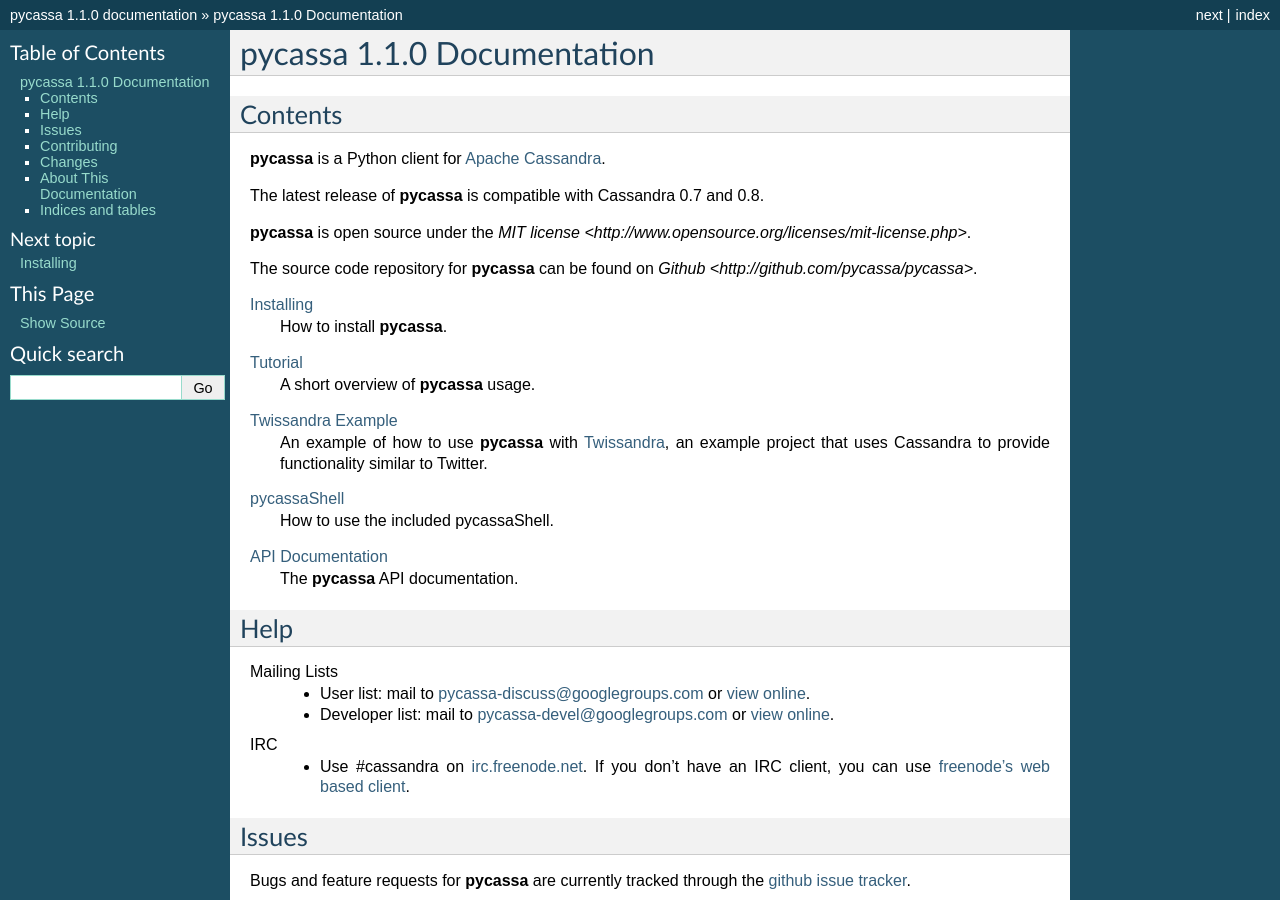
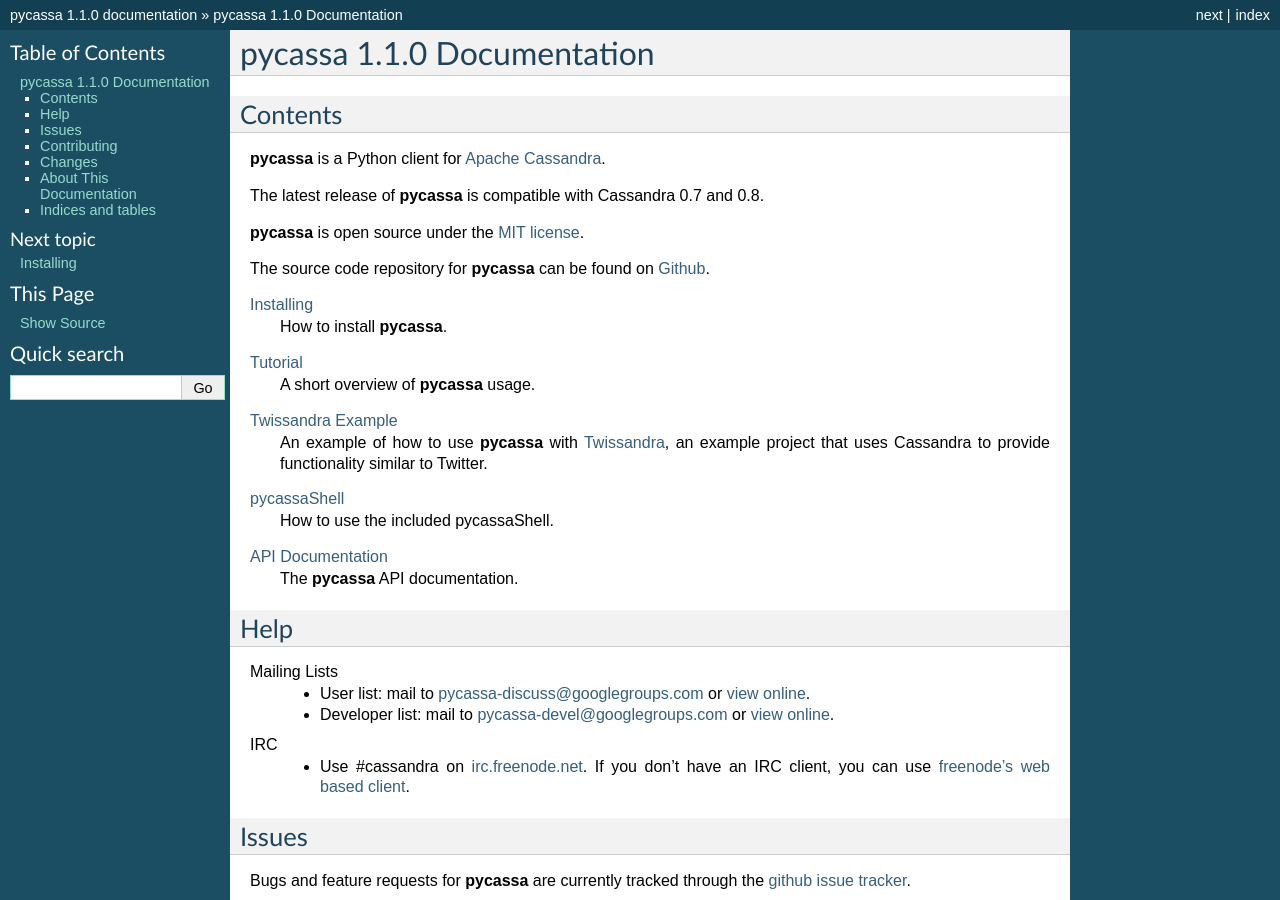
Before and after one commit to pycassa/pycassa, a Sphinx documentation site: the page built from doc/index.rst, in a window 1280 px wide and 900 px high. Built offline with Sphinx 7.4.7, drawn with Linux system fonts in a browser that asks for light colours.

Commit message:
Fix doc front page links *again*

```diff
--- a/doc/index.rst
+++ b/doc/index.rst
@@ -8,9 +8,9 @@
 
 The latest release of **pycassa** is compatible with Cassandra 0.7 and 0.8.
 
-**pycassa** is open source under the `MIT license <http://www.opensource.org/licenses/mit-license.php>`.
+**pycassa** is open source under the `MIT license <http://www.opensource.org/licenses/mit-license.php>`_.
 
-The source code repository for **pycassa** can be found on `Github <http://github.com/pycassa/pycassa>`.
+The source code repository for **pycassa** can be found on `Github <http://github.com/pycassa/pycassa>`_.
 
 :doc:`installation`
   How to install **pycassa**.
```
